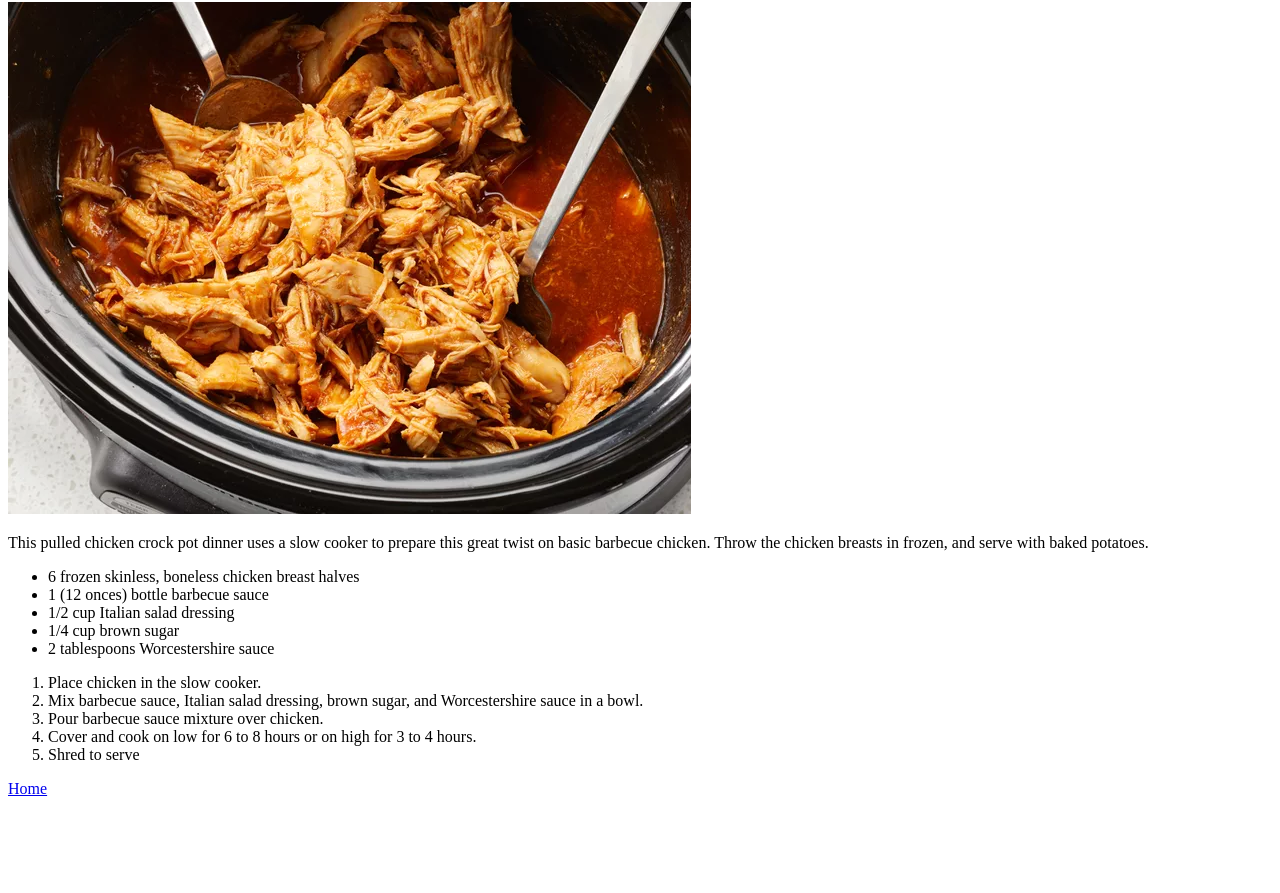
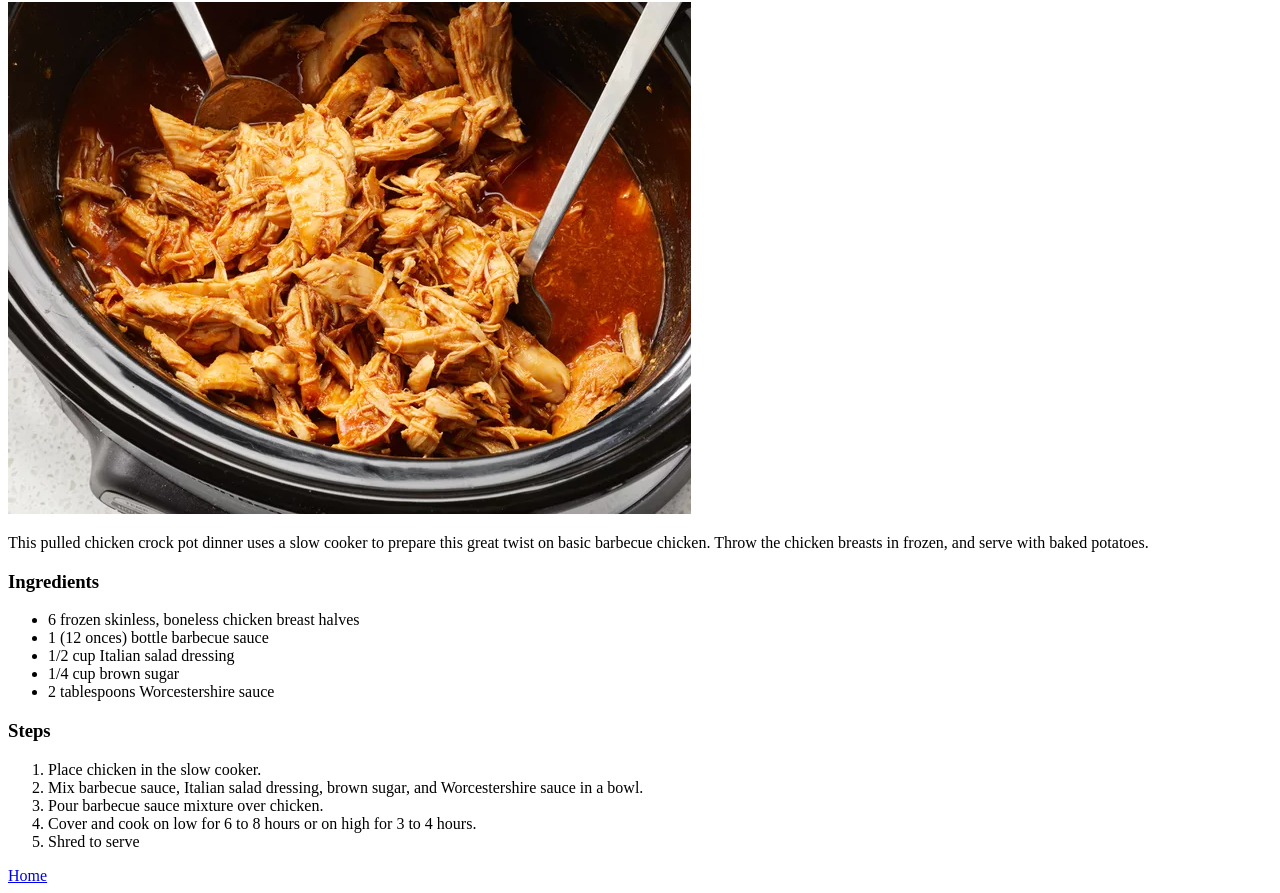
Before and after one commit to afroditeson/odin-recipes, a plain HTML site: page recipes/chicken-barb.html in a window 1280 px wide. Shown: the part 78-971 px from the top of the page. Before the commit the page ends 884 px from the top, so only its background shows below. Drawn offline with Linux system fonts and the light colour scheme.

Commit message:
Add headings what's are missing
reviewing the code i notice in the sub pages i don't added the headings
with the title of te sections

```diff
--- a/recipes/chicken-barb.html
+++ b/recipes/chicken-barb.html
@@ -11,6 +11,8 @@
     <p>This pulled chicken crock pot dinner uses a slow cooker to prepare this great twist on basic barbecue chicken.
         Throw the chicken breasts in frozen, and serve with baked potatoes.
     </p>
+
+    <h3>Ingredients</h3>
     <ul>
         <li>6 frozen skinless, boneless chicken breast halves</li>
         <li>1 (12 onces) bottle barbecue sauce</li>
@@ -18,6 +20,8 @@
         <li>1/4 cup brown sugar</li>
         <li>2 tablespoons Worcestershire sauce</li>
     </ul>
+
+    <h3>Steps</h3>
     <ol>
         <li>Place chicken in the slow cooker.</li>
         <li>Mix barbecue sauce, Italian salad dressing, brown sugar,
```
Also changed, not shown: recipes/butterchicken.html (+4 -0 lines), recipes/peach-w-sugr.html (+4 -0 lines).
